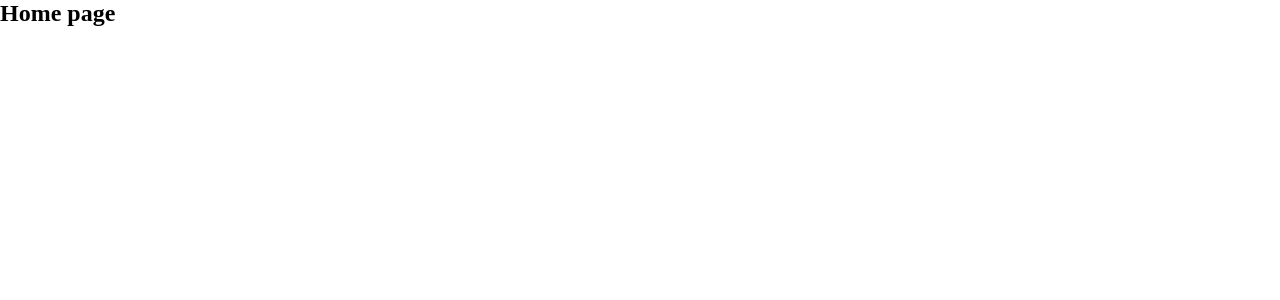
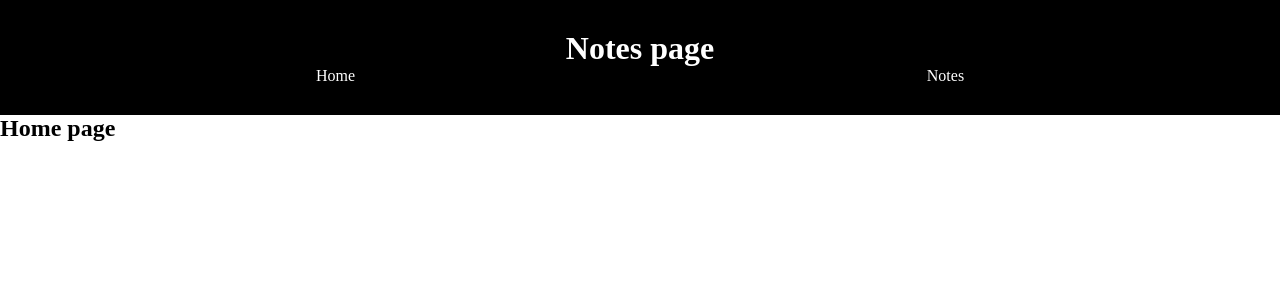
Before and after one commit to aragonaj/NotasAppTutorial, a Vue app: page / in a window 1280 px wide. Shown: the top 300 px of the page. Built offline with nearby package versions, Linux system fonts and the light colour scheme.

Commit message:
Se importó el componente Header a las vistas Home y Notes

```diff
--- a/src/style.css
+++ b/src/style.css
@@ -6,6 +6,6 @@
     box-sizing: border-box;
 }
 
-ul {
+li {
     list-style-type: none;
 }
--- a/src/views/Home.vue
+++ b/src/views/Home.vue
@@ -1,8 +1,10 @@
 <script setup>
+import HeaderComponent from "../components/HeaderComponent.vue";
 
 </script>
 
 <template>
+    <HeaderComponent />
     <h2>Home page</h2>
 </template>
 
--- a/src/views/Notes.vue
+++ b/src/views/Notes.vue
@@ -1,10 +1,12 @@
 <script setup>
+import HeaderComponent from '../components/HeaderComponent.vue';
 import { useNoteStore } from '../stores/note';
 
 const noteStore = useNoteStore();
 </script>
 
 <template>
+    <HeaderComponent />
     <section id="notes-page">
         <h2>Notes</h2>
 
```
